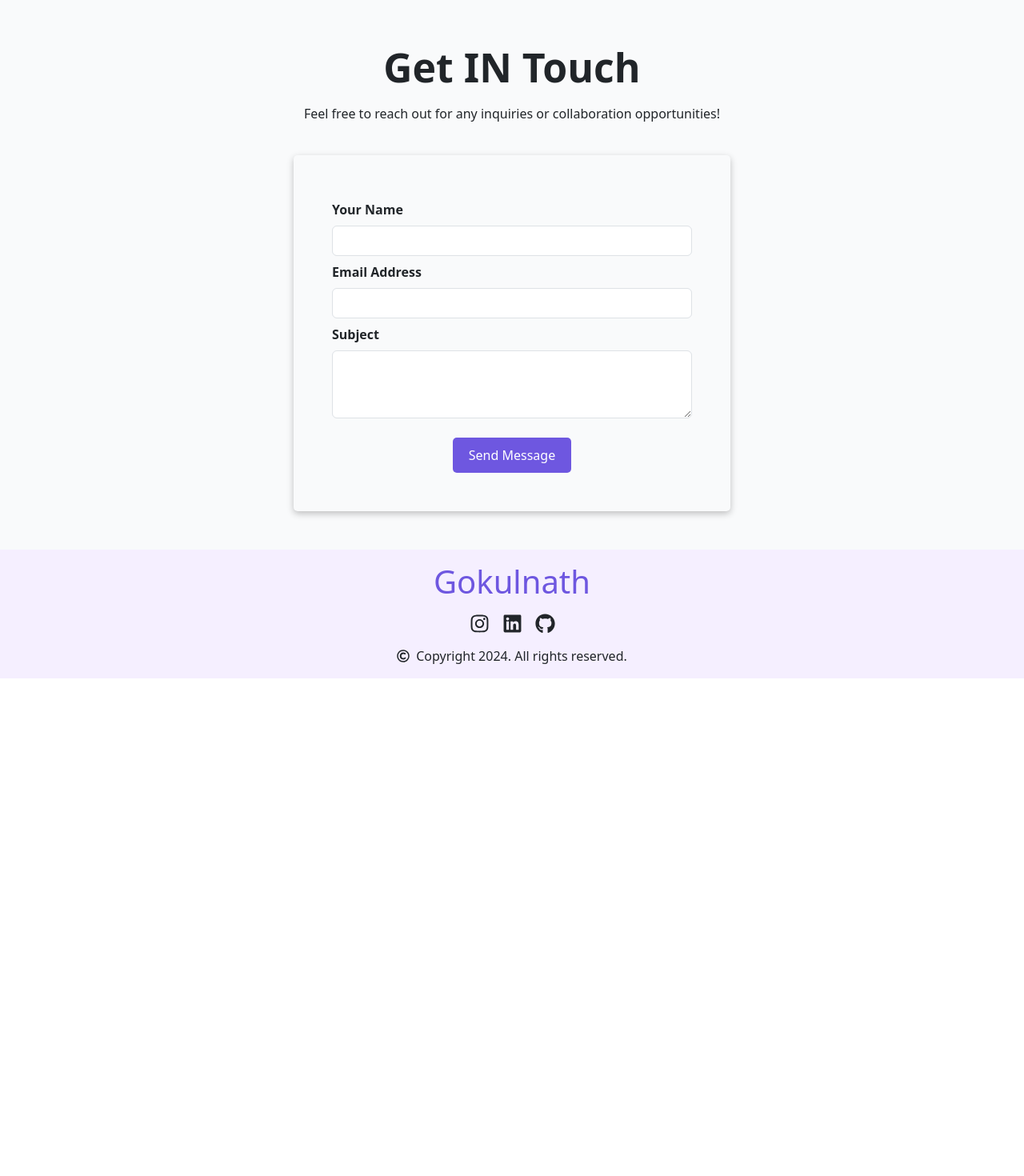
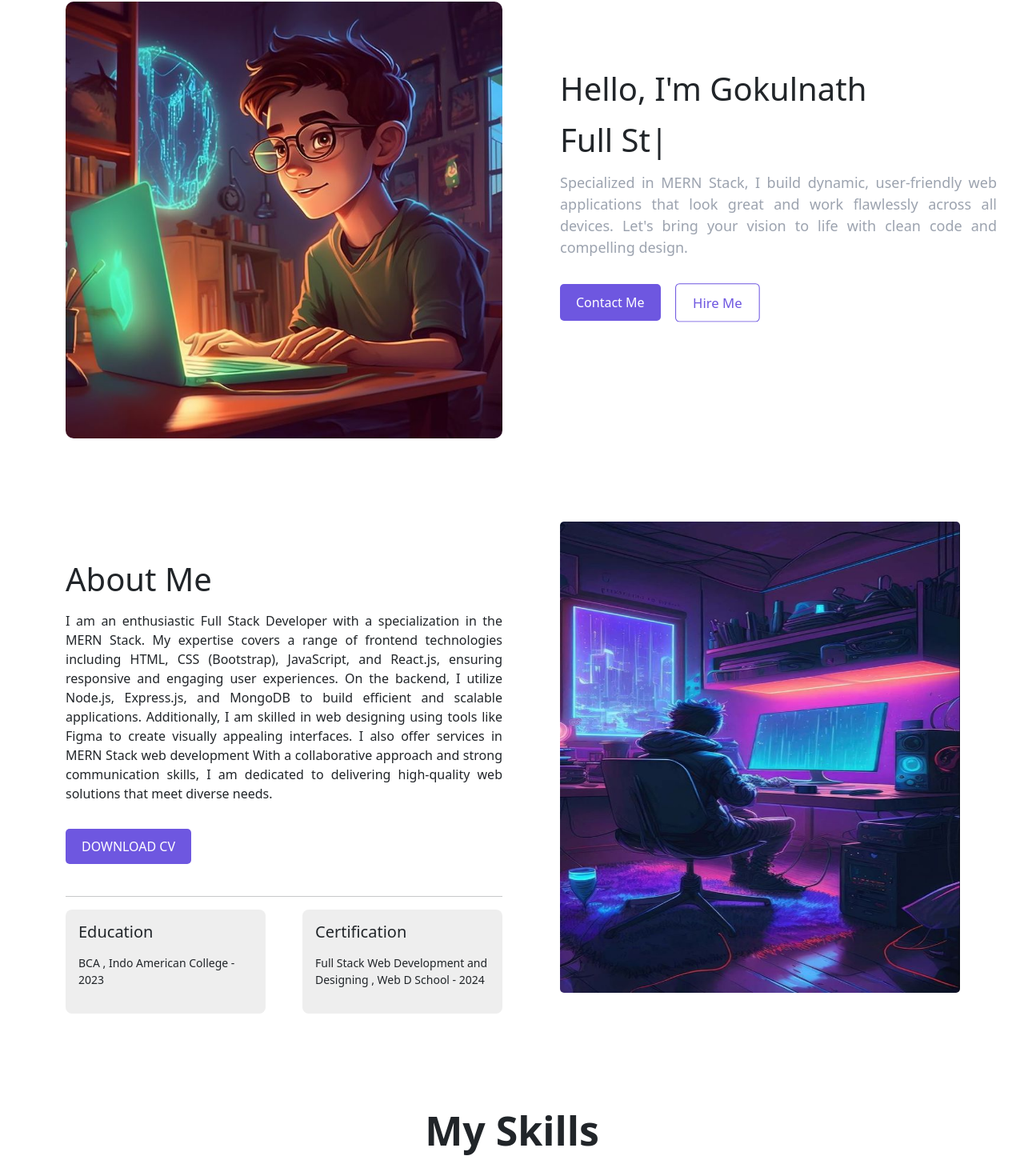
Before and after one commit to gokul-vsi/portfolio, a React (Vite) app: page /contact in a window 1280 px wide. Shown: the part 120-1590 px from the top of the page at 80% size. Before the commit the page ends 968 px from the top, so only its background shows below. Built offline with nearby package versions, Linux system fonts and the light colour scheme.

Commit message:
changes-nav

```diff
--- a/index.html
+++ b/index.html
@@ -18,7 +18,7 @@
     href="https://cdnjs.cloudflare.com/ajax/libs/animate.css/4.1.1/animate.min.css"
   />
   </head>
-  <body>
+  <body id="Home">
     <div id="root"></div>
     <script type="module" src="/src/main.jsx"></script>
     <!-- Bootstrap-js-cdn -->
--- a/src/About.jsx
+++ b/src/About.jsx
@@ -3,7 +3,7 @@ import image2 from './images/portfolio-2.jpg'
 
 export const About = () => {
   return (
-    <div>
+    <div id='About' className='pt-1'>
       <div className="container mt-md-5 mt-lg-5 mt-xl-5 about-top">
         <div className="row">
           <div className="col-md-6 mt-5 ">
--- a/src/App.css
+++ b/src/App.css
@@ -118,6 +118,9 @@
     .fm-width{
         width: 210px !important;
     }
+    .fa{
+        width: 240px !important;
+    }
 }
 .control{
     box-shadow: rgba(0, 0, 0, 0.24) 0px 3px 8px;
--- a/src/App.jsx
+++ b/src/App.jsx
@@ -12,16 +12,18 @@ function App() {
 
   return (
     <>
-     <BrowserRouter>
+     {/* <BrowserRouter>
       <Header/>
        <Routes>
-            <Route path="/" element={<Home />} />
+            <Route path="/" element={} />
             <Route path="/about" element={<About />} />
             <Route path="/skill" element={<Skill />} />
             <Route path="/project" element={<Project />} />
             <Route path="/contact" element={<Contact />} />
        </Routes>
-     </BrowserRouter>
+     </BrowserRouter> */}
+     <Header/>
+     <Home />
     </>
   )
 }
--- a/src/Contact.jsx
+++ b/src/Contact.jsx
@@ -4,11 +4,11 @@ import { FaInstagram,FaLinkedin,FaGithub,FaRegCopyright} from "react-icons/fa";
 
 export const Contact = () => {
   return (
-    <div className='contact'>
+    <div className='contact' id='Contact'>
       <div className="container">
         <div className="row">
           <div className="col-md-12">
-            <h1 className='text-center skill-top'>Get IN Touch</h1>
+            <h1 className='text-center skill-top'>Get In Touch</h1>
           <p className='text-center mt-3'>Feel free to reach out for any inquiries or collaboration opportunities!</p>
           </div>
         </div>
--- a/src/Contactus.jsx
+++ b/src/Contactus.jsx
@@ -14,6 +14,7 @@ export const Contactus = () => {
       .then(
         () => {
           console.log('SUCCESS!');
+          form.current.reset();
         },
         (error) => {
           console.log('FAILED...', error.text);
@@ -28,7 +29,7 @@ export const Contactus = () => {
             <form ref={form} onSubmit={sendEmail}>
       <div>
         <label htmlFor="" className='mb-md-2 mt-md-2 label'>Your Name</label>
-      <input type="text" name="from_name" className='form-control fm-width' />
+      <input type="text" name="from_name" className='form-control fm-width fa' />
       </div>
       <div>
         <label htmlFor="" className='mb-md-2 mt-md-2 label'>Email Address</label>
--- a/src/Header.jsx
+++ b/src/Header.jsx
@@ -3,8 +3,8 @@ import { Link } from 'react-router-dom'
 
 export const Header = () => {
   return (
-    <div>
-  <nav className="navbar sticky-top navbar-expand-lg bg-body-tertiary">
+    <div className="sticky-top navbar-expand-lg bg-body-tertiary">
+  <nav className="navbar navbar-expand-lg bg-body-tertiary">
   <div className="container">
     <a className="navbar-brand animate__animated animate__fadeInDown" href="#"><h2>Portfolio</h2></a>
     <button className="navbar-toggler" type="button" data-bs-toggle="collapse" data-bs-target="#navbarSupportedContent" aria-controls="navbarSupportedContent" aria-expanded="false" aria-label="Toggle navigation">
@@ -13,19 +13,24 @@ export const Header = () => {
     <div className="collapse navbar-collapse" id="navbarSupportedContent">
       <ul className="navbar-nav mx-auto me-auto mb-2 mb-lg-0 text-center animate__animated animate__fadeInDown ">
         <li className="nav-item">
-          <Link className="nav-link  " aria-current="page" to='/'>HOME</Link>
+        <a class="nav-link active" aria-current="page" href="#Home">Home</a>
+          {/* <Link className="nav-link  " aria-current="page" to='/'>HOME</Link> */}
         </li>
         <li className="nav-item">
-          <Link className="nav-link  " to='/about'>ABOUT</Link>
+        <a class="nav-link active" aria-current="page" href="#About">About</a>
+          {/* <Link className="nav-link  " to='/about'>ABOUT</Link> */}
         </li>
         <li className="nav-item">
-          <Link className="nav-link  " to='/skill'>SKILL</Link>
+        <a class="nav-link active" aria-current="page" href="#Skill">Skill</a>
+          {/* <Link className="nav-link  " to='/skill'>SKILL</Link> */}
         </li>
         <li className="nav-item">
-          <Link className="nav-link  " to='/project'>PROJECT</Link>
+        <a class="nav-link active" aria-current="page" href="#Project">Project</a>
+          {/* <Link className="nav-link  " to='/project'>PROJECT</Link> */}
         </li>
         <li className="nav-item">
-          <Link className="nav-link  " to='/contact'>CONTACT</Link>
+        <a class="nav-link active" aria-current="page" href="#Contact">Contact</a>
+          {/* <Link className="nav-link  " to='/contact'>CONTACT</Link> */}
         </li>
       </ul>
       <form className="d-flex justify-content-center animate__animated animate__fadeInDown" role="search">
--- a/src/Home.jsx
+++ b/src/Home.jsx
@@ -7,7 +7,7 @@ import { Contact } from './Contact'
 
 export const Home = () => {
   return (
-    <div>
+    <div >
       <div className="container">
         <div className="row">
           <div className="col-md-6 col-lg-6 order-2 order-md-1 mt-5">
--- a/src/Project.jsx
+++ b/src/Project.jsx
@@ -2,6 +2,6 @@ import React from 'react'
 
 export const Project = () => {
   return (
-    <div>Project</div>
+    <div id='Project'>Project</div>
   )
 }
--- a/src/Skill.jsx
+++ b/src/Skill.jsx
@@ -14,7 +14,7 @@ import figma from './images/figma.webp'
 
 export const Skill = () => {
   return (
-    <div>
+    <div id='Skill'>
       <div className="container">
         <div className="row">
           <div className="col-md-12 col-lg-12">
```
